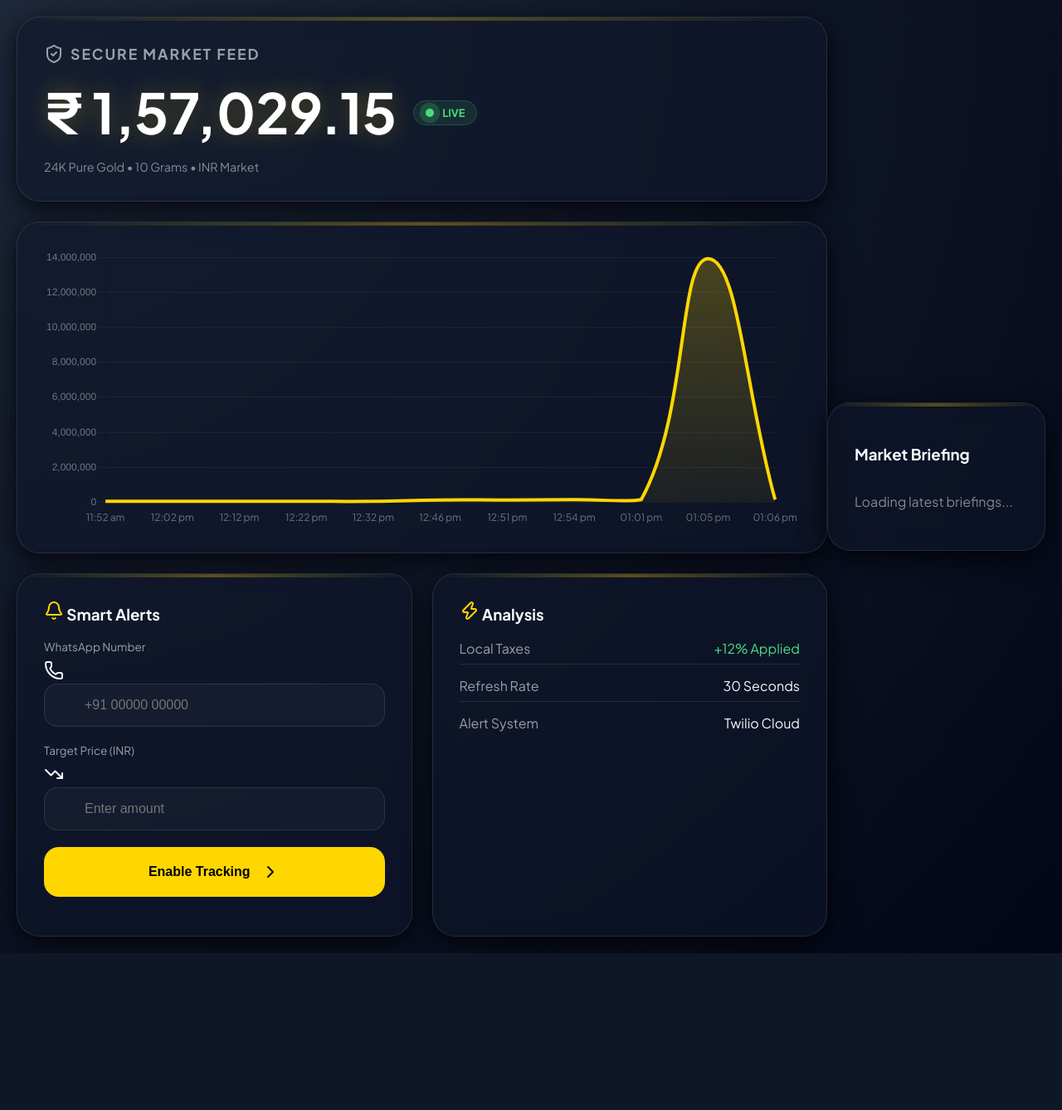
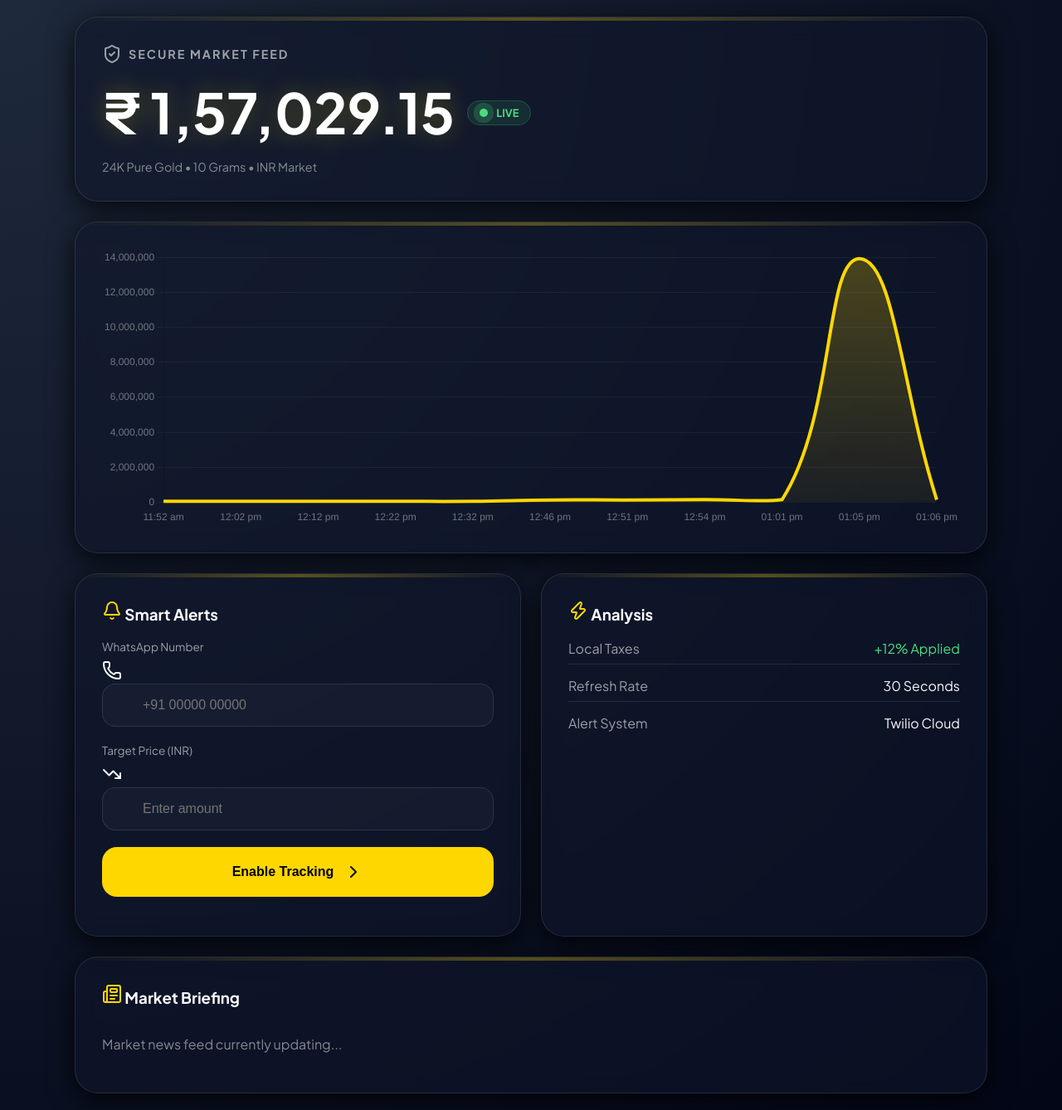
Before and after one commit to Thakor-Yashpal/Price-Alert, a Flask app: page / in a window 1280 px wide. Shown: the whole page at 83% size. Before the commit the page ends 1149 px from the top, so only its background shows below. Run offline with Flask 3, Linux system fonts and the light colour scheme; data comes from the database, SQL or seed files in the repository; data that the repository does not hold is empty.

Commit message:
Update index.html

```diff
--- a/gold_tracker/app/templates/index.html
+++ b/gold_tracker/app/templates/index.html
@@ -26,17 +26,31 @@
             color: #f8fafc;
             min-height: 100vh;
             display: flex;
+            flex-direction: column;
             align-items: center;
-            justify-content: center;
+            justify-content: flex-start;
             padding: 20px;
         }
 
+        /* --- RESPONSIVE GRID SYSTEM --- */
         .dashboard {
             width: 100%;
-            max-width: 1000px;
+            max-width: 1100px;
             display: grid;
-            grid-template-columns: repeat(2, 1fr);
+            /* Default: 1 column for mobile */
+            grid-template-columns: 1fr;
             gap: 24px;
+        }
+
+        @media (min-width: 850px) {
+            .dashboard {
+                /* 2 columns for desktop */
+                grid-template-columns: repeat(2, 1fr);
+            }
+        }
+
+        .full-width {
+            grid-column: 1 / -1;
         }
 
         /* Modern Card Design */
@@ -46,7 +60,7 @@
             -webkit-backdrop-filter: blur(12px);
             border: 1px solid var(--glass-border);
             border-radius: 28px;
-            padding: 32px;
+            padding: clamp(20px, 5vw, 32px);
             box-shadow: var(--card-shadow);
             position: relative;
             overflow: hidden;
@@ -60,26 +74,23 @@
             opacity: 0.3;
         }
 
-        .full-width { grid-column: 1 / -1; }
-
-        /* Typography & Price Display */
+        /* Price Display */
         .header-box h1 {
-            margin: 0; font-size: 1.1rem; text-transform: uppercase;
+            margin: 0; font-size: 0.9rem; text-transform: uppercase;
             letter-spacing: 2px; opacity: 0.6; display: flex; align-items: center; gap: 8px;
         }
 
-        .price-container { display: flex; align-items: center; gap: 20px; margin: 15px 0; }
+        .price-container { display: flex; align-items: center; flex-wrap: wrap; gap: 15px; margin: 15px 0; }
 
         .header-box h2 {
-            margin: 0; font-size: 4.2rem; font-weight: 800; color: #fff;
+            margin: 0; font-size: clamp(2.5rem, 8vw, 4.2rem); font-weight: 800; color: #fff;
             text-shadow: 0 0 30px var(--gold-glow);
         }
 
-        /* Live Indicator Pulse */
+        /* Live Indicator */
         .live-pulse {
             width: 10px; height: 10px; background: #4ade80;
             border-radius: 50%; display: inline-block;
-            box-shadow: 0 0 0 rgba(74, 222, 128, 0.4);
             animation: pulse 2s infinite;
             margin-right: 8px;
         }
@@ -104,8 +115,6 @@
             border-radius: 16px; color: white; font-size: 1rem;
         }
 
-        input:focus { outline: none; border-color: var(--gold); background: rgba(255,255,255,0.07); }
-
         button {
             width: 100%; padding: 18px; background: var(--gold);
             color: #000; border: none; border-radius: 18px;
@@ -119,12 +128,13 @@
             background: #fff;
         }
 
-        /* Chart height */
-        .chart-box { height: 400px; }
+        .chart-box { height: clamp(300px, 50vh, 450px); }
 
-        @media (max-width: 768px) {
-            .dashboard { grid-template-columns: 1fr; }
-            .header-box h2 { font-size: 2.8rem; }
+        /* News Layout */
+        #news-container {
+            display: grid;
+            grid-template-columns: repeat(auto-fit, minmax(280px, 1fr));
+            gap: 16px;
         }
     </style>
 </head>
@@ -150,7 +160,6 @@
 
         <div class="card">
             <h3 style="margin-top:0"><i data-lucide="bell" style="color: var(--gold)"></i> Smart Alerts</h3>
-
             <div class="input-group">
                 <label>WhatsApp Number</label>
                 <div class="input-wrapper">
@@ -158,7 +167,6 @@
                     <input type="text" id="phone" placeholder="+91 00000 00000">
                 </div>
             </div>
-
             <div class="input-group">
                 <label>Target Price (INR)</label>
                 <div class="input-wrapper">
@@ -166,7 +174,6 @@
                     <input type="number" id="target" placeholder="Enter amount">
                 </div>
             </div>
-
             <button onclick="setAlert()">
                 Enable Tracking <i data-lucide="chevron-right"></i>
             </button>
@@ -190,6 +197,13 @@
                 </div>
             </div>
         </div>
+
+        <div class="card full-width">
+            <h3 style="margin-top:0"><i data-lucide="newspaper" style="color: var(--gold)"></i> Market Briefing</h3>
+            <div id="news-container">
+                <p style="opacity: 0.5;">Loading latest briefings...</p>
+            </div>
+        </div>
     </div>
 
     <script>
@@ -200,22 +214,19 @@
             try {
                 const response = await fetch('/api/price');
                 const data = await response.json();
-
                 if(data.current_price > 0) {
                     const priceEl = document.getElementById('currentPrice');
                     priceEl.innerText = `₹ ${data.current_price.toLocaleString('en-IN')}`;
                     updateChart(data.history);
                 }
-            } catch (error) { console.error("API Fetch Error:", error); }
+            } catch (error) { console.error("Price Fetch Error:", error); }
         }
 
         function updateChart(history) {
-            // --- THE TIMEZONE FIX ---
             const labels = history.map(h => {
-                const date = new Date(h.time); // Browser sees 'Z' and converts to IST
+                const date = new Date(h.time);
                 return date.toLocaleTimeString('en-IN', { hour: '2-digit', minute: '2-digit' });
             });
-
             const prices = history.map(h => h.price);
 
             if (!goldChart) {
@@ -236,17 +247,14 @@
                             fill: true,
                             tension: 0.45,
                             pointRadius: 0,
-                            pointHoverRadius: 6,
-                            pointHoverBackgroundColor: '#fff',
-                            pointHoverBorderColor: '#FFD700'
+                            pointHoverRadius: 6
                         }]
                     },
                     options: {
                         responsive: true,
                         maintainAspectRatio: false,
-                        interaction: { intersect: false, mode: 'index' },
                         scales: {
-                            x: { grid: { display: false }, ticks: { color: 'rgba(255,255,255,0.4)', font: { family: 'Plus Jakarta Sans' } } },
+                            x: { grid: { display: false }, ticks: { color: 'rgba(255,255,255,0.4)' } },
                             y: { grid: { color: 'rgba(255,255,255,0.05)' }, ticks: { color: 'rgba(255,255,255,0.4)' } }
                         },
                         plugins: { legend: { display: false } }
@@ -259,12 +267,32 @@
             }
         }
 
+        async function fetchNews() {
+            const container = document.getElementById('news-container');
+            try {
+                const res = await fetch('/api/news');
+                const news = await res.json();
+                if (news.length === 0) throw new Error("No news");
+
+                container.innerHTML = news.map(item => `
+                    <div style="background: rgba(255,255,255,0.03); padding: 20px; border-radius: 20px; border: 1px solid var(--glass-border); display: flex; flex-direction: column; justify-content: space-between;">
+                        <div>
+                            <h4 style="margin: 0 0 10px 0; font-size: 1rem; line-height: 1.4;">${item.title}</h4>
+                            <p style="font-size: 0.85rem; opacity: 0.6; margin-bottom: 20px;">${item.description?.substring(0, 100)}...</p>
+                        </div>
+                        <a href="${item.url}" target="_blank" style="color: var(--gold); text-decoration: none; font-size: 0.85rem; font-weight: 700; display: flex; align-items: center; gap: 5px;">Read Article <i data-lucide="external-link" size="14"></i></a>
+                    </div>
+                `).join('');
+                lucide.createIcons(); // Refresh icons for news items
+            } catch (e) {
+                container.innerHTML = "<p style='opacity:0.5'>Market news feed currently updating...</p>";
+            }
+        }
+
         async function setAlert() {
-            // Logic remains same as previous, handles POST to /api/subscribe
             const phone = document.getElementById('phone').value;
             const target = document.getElementById('target').value;
             const status = document.getElementById('alertStatus');
-
             try {
                 const res = await fetch('/api/subscribe', {
                     method: 'POST',
@@ -274,40 +302,13 @@
                 const data = await res.json();
                 status.innerText = data.message;
                 status.style.color = "#4ade80";
-            } catch (e) { status.innerText = "Error setting alert."; }
+            } catch (e) { status.innerText = "Error connection to server."; }
         }
 
+        // Initial loads
         fetchPrice();
+        fetchNews();
         setInterval(fetchPrice, 30000);
-
-async function fetchNews() {
-    const container = document.getElementById('news-container');
-    try {
-        const res = await fetch('/api/news');
-        const news = await res.json();
-
-        container.innerHTML = news.map(item => `
-            <div style="background: rgba(255,255,255,0.03); padding: 15px; border-radius: 12px; border: 1px solid var(--glass-border);">
-                <h4 style="margin: 0 0 10px 0; font-size: 0.95rem;">${item.title}</h4>
-                <p style="font-size: 0.8rem; opacity: 0.6; margin-bottom: 15px;">${item.description?.substring(0, 80)}...</p>
-                <a href="${item.url}" target="_blank" style="color: var(--gold); text-decoration: none; font-size: 0.8rem; font-weight: 700;">Read More →</a>
-            </div>
-        `).join('');
-    } catch (e) {
-        container.innerHTML = "<p>News feed temporarily unavailable.</p>";
-    }
-}
-
-// Call this once on load
-fetchNews();
-
     </script>
-
-<div class="card full-width">
-    <h3><i data-lucide="newspaper" style="color: var(--gold)"></i> Market Briefing</h3>
-    <div id="news-container" style="display: grid; grid-template-columns: repeat(auto-fit, minmax(250px, 1fr)); gap: 20px;">
-        <p style="opacity: 0.5;">Loading latest briefings...</p>
-    </div>
-</div>
 </body>
 </html>
```
